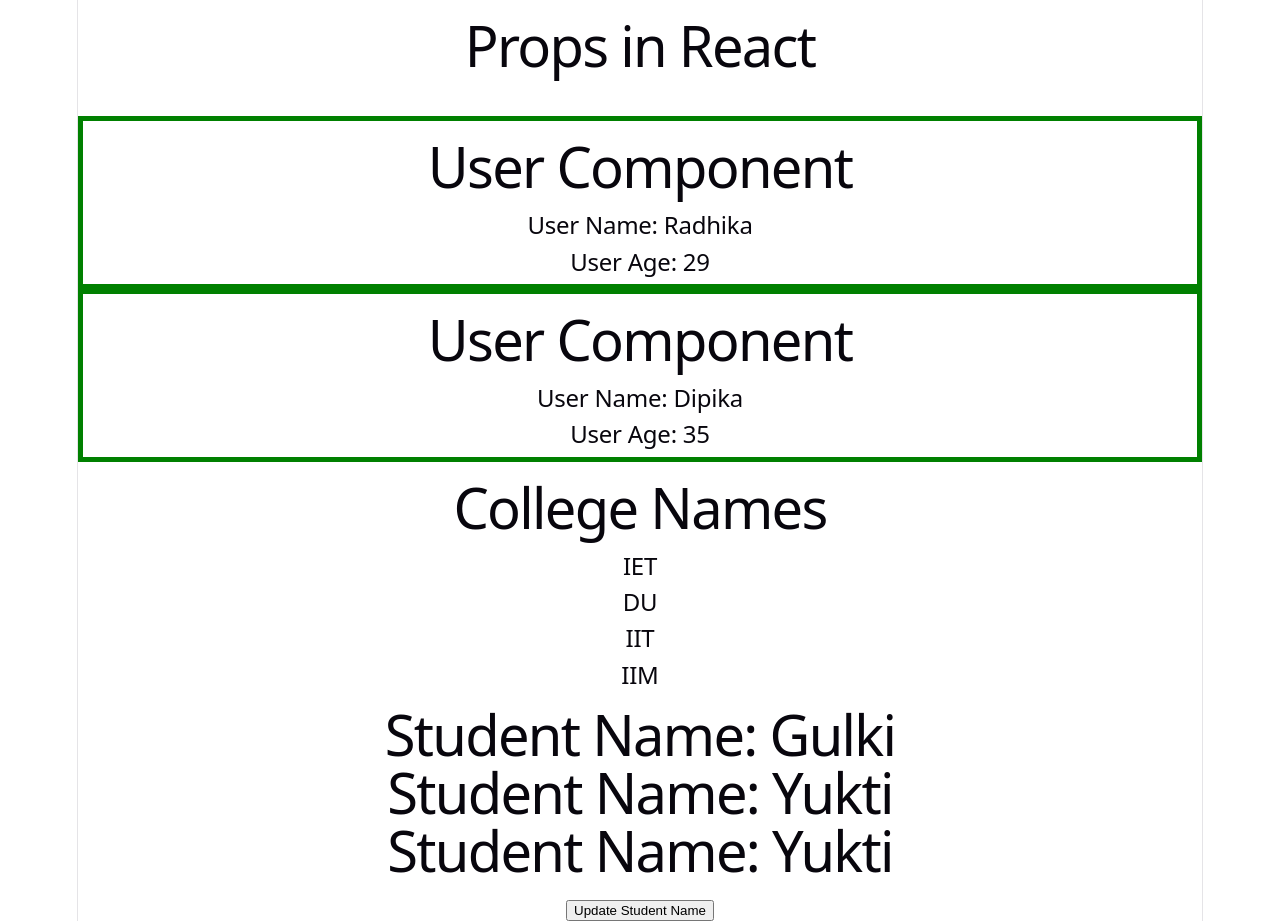
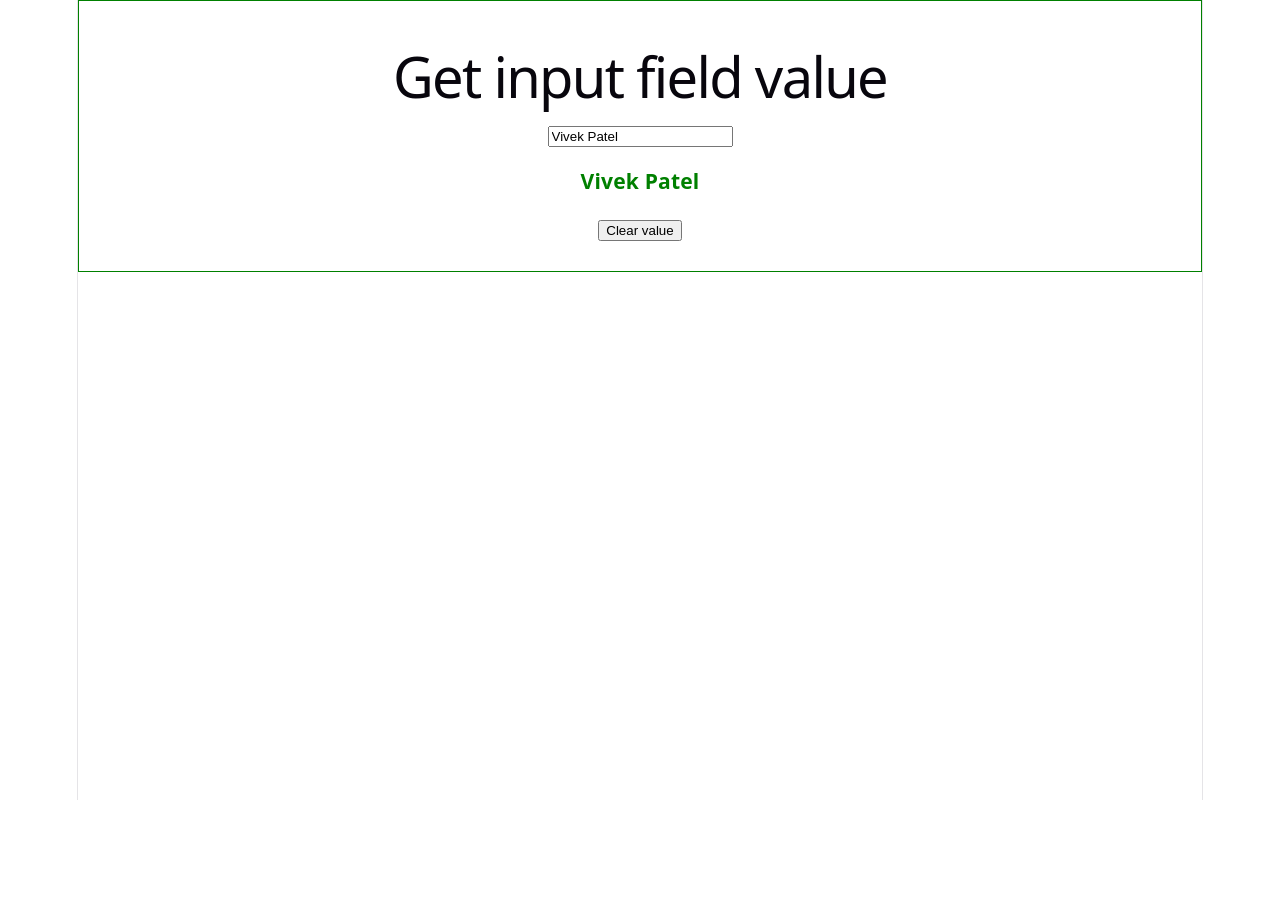
Before and after one commit to vivek2991/react-demo, a React (Vite) app: page / in a window 1280 px wide. After the commit the page ends 800 px from the top, so only its background shows below. Built offline with nearby package versions, Linux system fonts and the light colour scheme.

Commit message:
Get input field value App-11

```diff
--- /dev/null
+++ b/src/App-11.jsx
@@ -0,0 +1,20 @@
+import { useState } from "react";
+
+function App11(){
+
+  const [val, setVal] = useState("Vivek Patel");
+
+  return <>
+    <div style={{color:"green", border:"1px solid green", padding:"30px"}}>
+      <h1>Get input field value</h1>
+      <input type="text" value={val} onChange={(event)=>setVal(event.target.value)} placeholder="Enter User Name"/>
+      <h3>{val}</h3>
+
+      <button onClick={()=>setVal("")}>Clear value</button>
+
+    </div>
+  </>
+
+}
+
+export default App11;
--- a/src/main.jsx
+++ b/src/main.jsx
@@ -12,6 +12,7 @@ import App7 from './App-7.jsx'
 import App8 from './App-8.jsx'
 import App9 from './App-9.jsx'
 import App10 from './App-10.jsx'
+import App11 from './App-11.jsx'
 
 
 createRoot(document.getElementById('root')).render(
@@ -46,6 +47,9 @@ createRoot(document.getElementById('root')).render(
     {/* <App9 /> */}
 
     {/* Props in React */}
-    <App10 />
+    {/* <App10 /> */}
+
+    {/* Get input field value */}
+    <App11 />
   </StrictMode>,
 )
```
